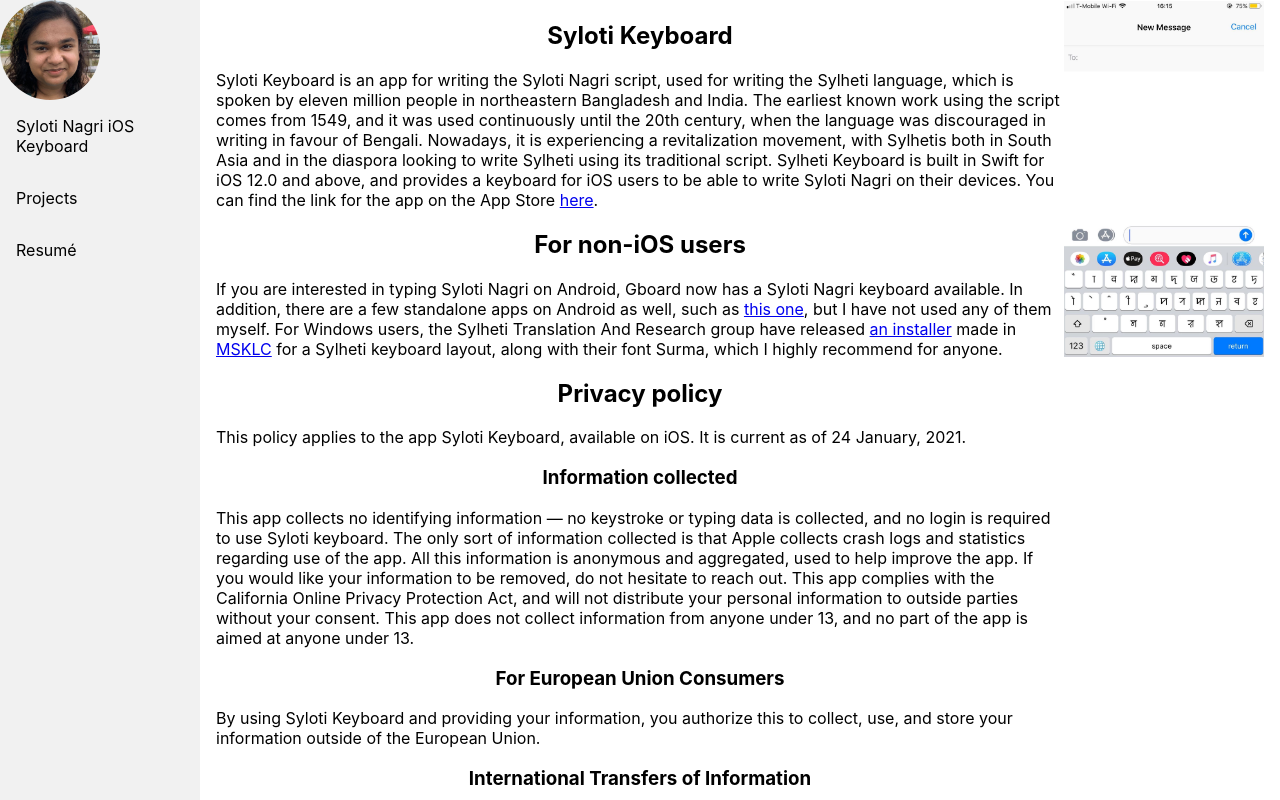
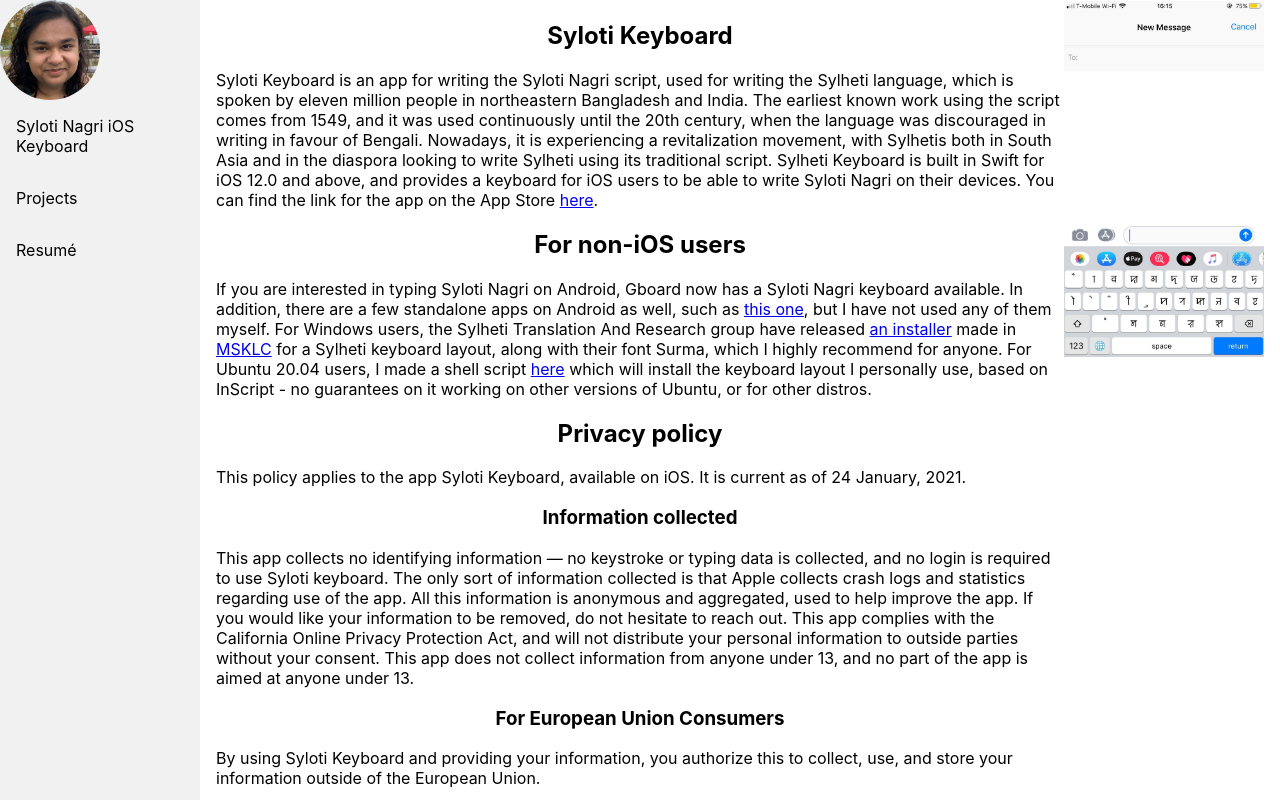
Before and after one commit to ananari/ananari-heroku, a React (Create React App) app: page /sylotikeyboard in a window 1280 px wide. Shown: the top 800 px of the page. Built offline with nearby package versions, Linux system fonts and the light colour scheme.

Commit message:
adds links to new project

```diff
--- a/src/Projects.js
+++ b/src/Projects.js
@@ -37,6 +37,12 @@
                 </li>
                 <br/><br/>
                 <li>
+                    A shell script for users of Ubuntu 20.04 (and potentially
+                    others) to type in Syloti Nagri, available <a href=
+                    "https://github.com/ananari/syl-ubuntu-install">here</a>.
+                </li>
+                <br/><br/>
+                <li>
                     A dictionary for the Sylheti language, made in conjunction
                     with the Sylheti Project at SOAS University of London -
                     work in progress, so no finished link available. Cross-platform
--- a/src/SylotiKeyboard.js
+++ b/src/SylotiKeyboard.js
@@ -35,7 +35,12 @@
                 an installer</a> made in <a href=
                 "https://www.microsoft.com/en-us/download/details.aspx?id=102134">
                 MSKLC</a> for a Sylheti keyboard layout, along with their font
-                Surma, which I highly recommend for anyone.
+                Surma, which I highly recommend for anyone. For Ubuntu 20.04 users,
+                I made a shell script <a href=
+                "https://github.com/ananari/syl-ubuntu-install">here</a> which
+                will install the keyboard layout I personally use, based on
+                InScript - no guarantees on it working on other versions of
+                Ubuntu, or for other distros.
             </p>
             <h2>Privacy policy</h2>
             <p>
```
Also changed, not shown: 1 other file (tests, documents, lock files or other folders).
